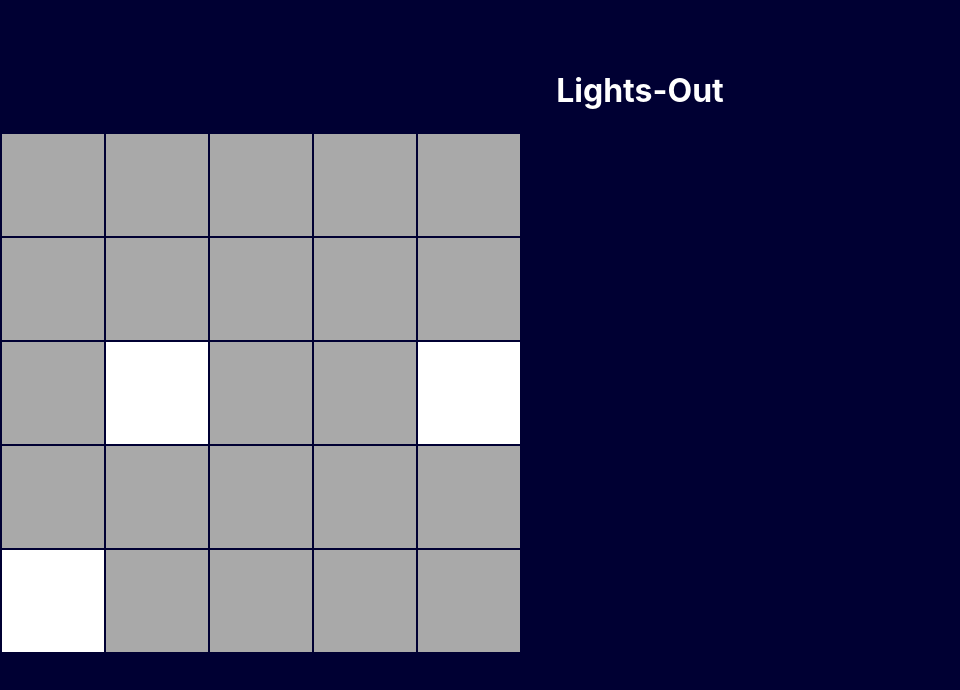
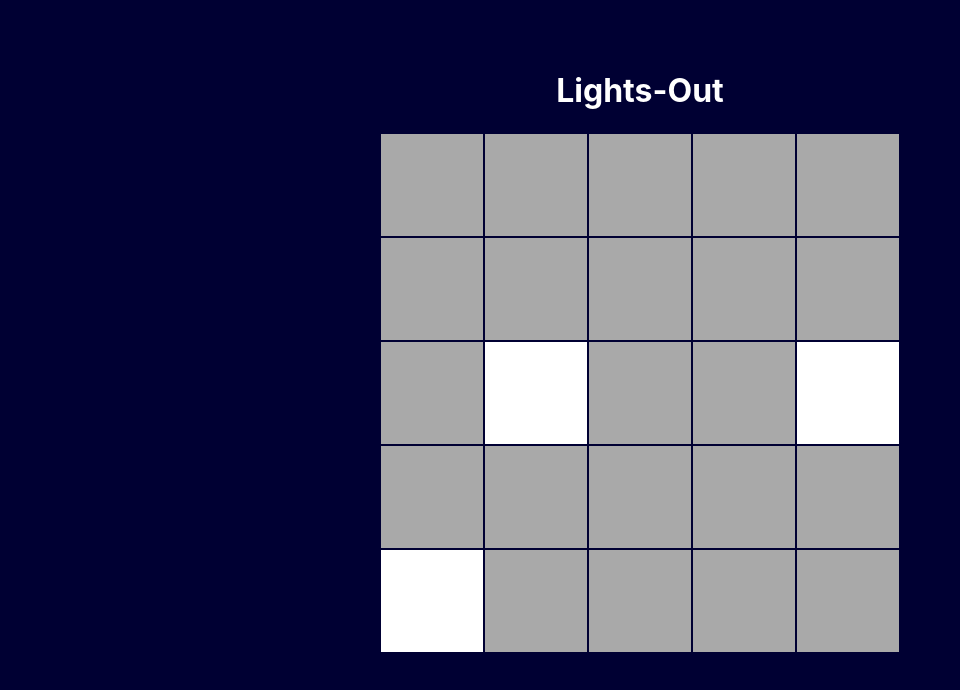
Before and after one commit to Pascha-404/lights-out, a React (Create React App) app: page / in a window 1280 px wide. Shown: the top 690 px of the page, without its empty margins (0-960 px from the left). Built offline with nearby package versions, Linux system fonts and the light colour scheme.

Commit message:
first styling

```diff
--- a/src/Board.css
+++ b/src/Board.css
@@ -1,3 +1,10 @@
 .Board {
   margin: 0 auto;
 }
+
+.Board-cellWrap{
+  display: flex;
+  flex-direction: column;
+  justify-content: center;
+  align-items: center;
+}
--- a/src/Cell.css
+++ b/src/Cell.css
@@ -2,6 +2,7 @@
   height: 100px;
   width: 100px;
   background-color: darkgray;
+  cursor: pointer;
 }
 
 .Cell-lit {
```
